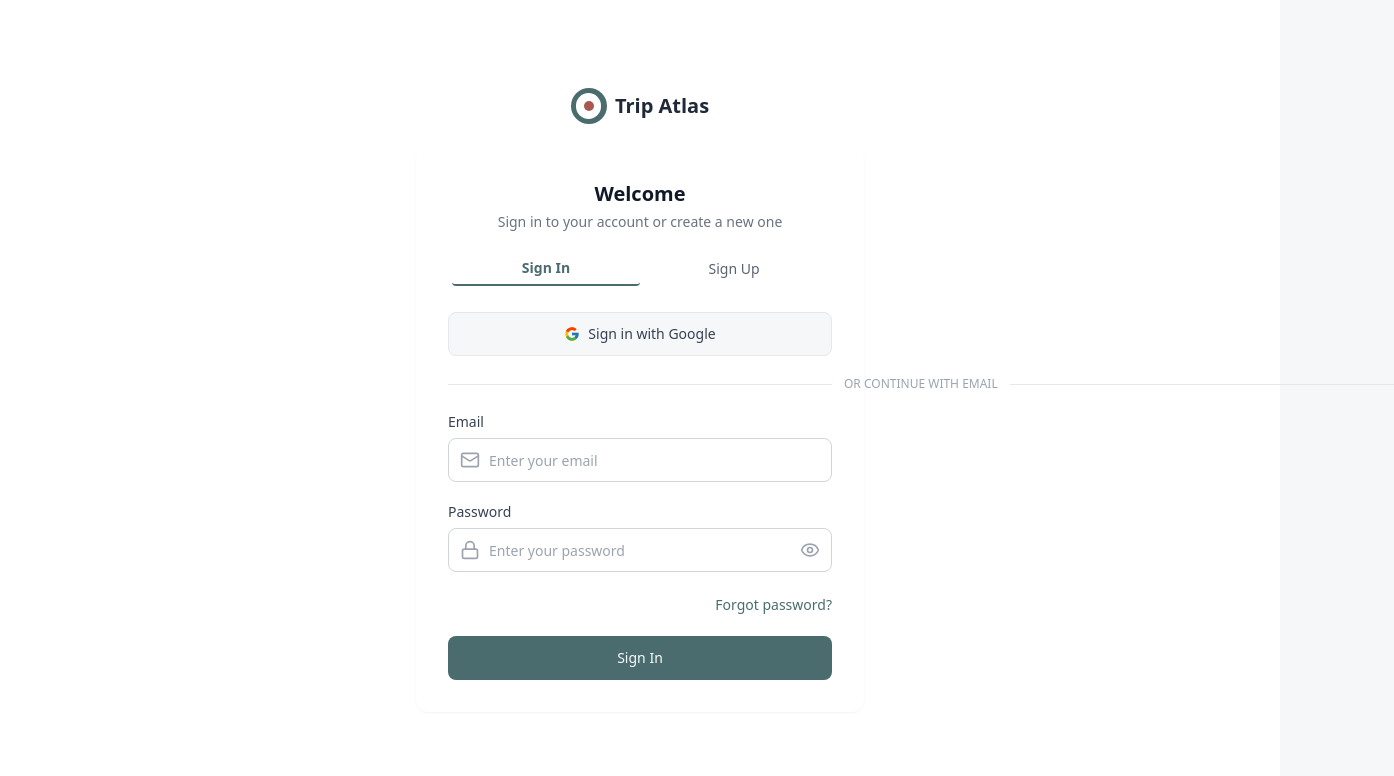
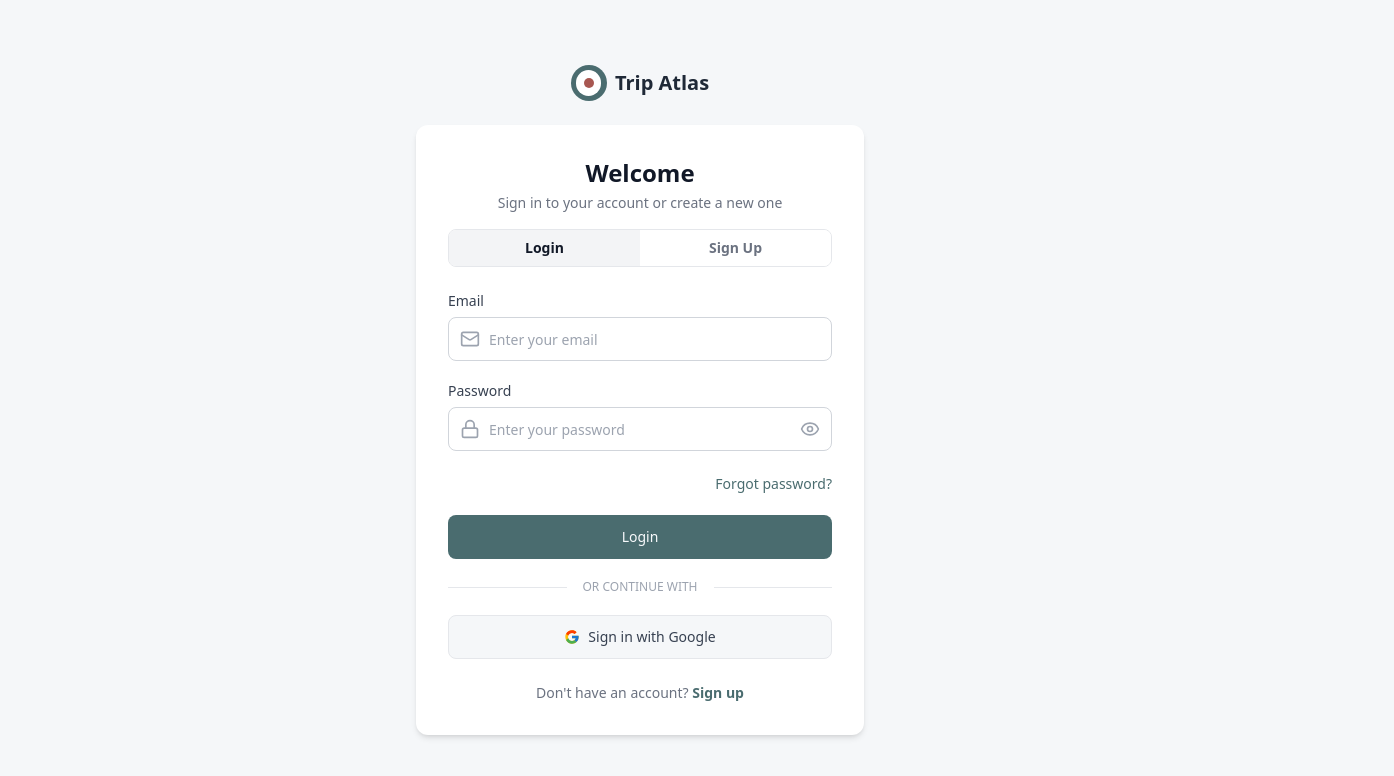
Before and after one commit to rahimhussainar/atlas-expense-planner, a React (Vite) app: page /auth in a window 1280 px wide. Shown: the top 776 px of the page, 1394 px wide, since content can reach past the window. Built offline with nearby package versions, Linux system fonts and the light colour scheme.

Commit message:
UI redesign, bug fixes, and improvements

```diff
--- a/package.json
+++ b/package.json
@@ -66,8 +66,8 @@
     "@eslint/js": "^9.9.0",
     "@tailwindcss/typography": "^0.5.15",
     "@types/node": "^22.5.5",
-    "@types/react": "^18.3.3",
-    "@types/react-dom": "^18.3.0",
+    "@types/react": "^18.3.21",
+    "@types/react-dom": "^18.3.7",
     "@vitejs/plugin-react-swc": "^3.5.0",
     "autoprefixer": "^10.4.20",
     "eslint": "^9.9.0",
--- a/src/components/Auth/AuthLayout.tsx
+++ b/src/components/Auth/AuthLayout.tsx
@@ -1,4 +1,3 @@
-
 import React, { ReactNode } from 'react';
 import { Card } from '@/components/ui/card';
 import { Tabs, TabsContent, TabsList, TabsTrigger } from '@/components/ui/tabs';
@@ -15,38 +14,48 @@ const AuthLayout: React.FC<AuthLayoutProps> = ({
   registerTab,
   defaultTab = 'login'
 }) => {
+  const [tab, setTab] = React.useState<'login' | 'register'>(defaultTab);
   return (
-    <div className="min-h-screen flex flex-col items-center justify-center p-4 bg-white">
+    <div className="min-h-screen flex flex-col items-center justify-center p-4">
       <div className="w-full max-w-md">
         <div className="mb-6 flex justify-center">
           <Logo />
         </div>
-
-        <Card className="w-full p-8 border-0 shadow-sm rounded-xl bg-white">
+        <div className="w-full bg-white rounded-xl shadow-md p-8">
           <div className="mb-4 text-center">
-            <h1 className="text-xl font-semibold text-gray-900">Welcome</h1>
+            <h1 className="text-2xl font-bold text-gray-900">Welcome</h1>
             <p className="text-sm text-gray-500 mt-1">Sign in to your account or create a new one</p>
           </div>
-
-          <Tabs defaultValue={defaultTab} className="w-full">
-            <TabsList className="grid w-full grid-cols-2 mb-6 bg-white">
-              <TabsTrigger value="login" className="text-sm font-medium data-[state=active]:border-b-2 data-[state=active]:border-atlas-forest">
-                Sign In
-              </TabsTrigger>
-              <TabsTrigger value="register" className="text-sm font-medium data-[state=active]:border-b-2 data-[state=active]:border-atlas-forest">
-                Sign Up
-              </TabsTrigger>
-            </TabsList>
-
-            <TabsContent value="login">
+          <div className="flex w-full mb-6 rounded-lg overflow-hidden border border-gray-200">
+            <button
+              className={`flex-1 py-2 text-sm font-semibold transition-colors ${tab === 'login' ? 'bg-gray-100 text-gray-900' : 'bg-white text-gray-500 hover:bg-gray-50'}`}
+              onClick={() => setTab('login')}
+            >
+              Login
+            </button>
+            <button
+              className={`flex-1 py-2 text-sm font-semibold transition-colors ${tab === 'register' ? 'bg-gray-100 text-gray-900' : 'bg-white text-gray-500 hover:bg-gray-50'}`}
+              onClick={() => setTab('register')}
+            >
+              Sign Up
+            </button>
+          </div>
+          {tab === 'login' ? (
+            <>
               {loginTab}
-            </TabsContent>
-
-            <TabsContent value="register">
+              <div className="mt-6 text-center text-sm text-gray-500">
+                Don't have an account? <button className="text-atlas-forest font-semibold hover:underline" onClick={() => setTab('register')}>Sign up</button>
+              </div>
+            </>
+          ) : (
+            <>
               {registerTab}
-            </TabsContent>
-          </Tabs>
-        </Card>
+              <div className="mt-6 text-center text-sm text-gray-500">
+                Already have an account? <button className="text-atlas-forest font-semibold hover:underline" onClick={() => setTab('login')}>Login</button>
+              </div>
+            </>
+          )}
+        </div>
       </div>
     </div>
   );
--- a/src/components/Auth/AuthSeparator.tsx
+++ b/src/components/Auth/AuthSeparator.tsx
@@ -1,4 +1,3 @@
-
 import React from 'react';
 import { Separator } from '@/components/ui/separator';
 
@@ -8,10 +7,10 @@ interface AuthSeparatorProps {
 
 const AuthSeparator: React.FC<AuthSeparatorProps> = ({ text }) => {
   return (
-    <div className="flex items-center gap-3 my-5">
-      <Separator className="flex-grow bg-gray-200" />
-      <span className="text-xs font-normal text-gray-400 uppercase whitespace-nowrap">{text}</span>
-      <Separator className="flex-grow bg-gray-200" />
+    <div className="flex items-center w-full my-5">
+      <div className="flex-grow h-px bg-gray-200" />
+      <span className="mx-4 text-xs font-medium text-gray-400 uppercase whitespace-nowrap">{text}</span>
+      <div className="flex-grow h-px bg-gray-200" />
     </div>
   );
 };
--- a/src/components/Auth/LoginForm.tsx
+++ b/src/components/Auth/LoginForm.tsx
@@ -1,4 +1,3 @@
-
 import React, { useState } from 'react';
 import { Button } from '@/components/ui/button';
 import { Input } from '@/components/ui/input';
@@ -25,14 +24,6 @@ const LoginForm: React.FC<LoginFormProps> = ({ onLogin, onGoogleSignIn, isLoadin
 
   return (
     <div className="space-y-5">
-      <SocialAuthButton
-        onClick={onGoogleSignIn}
-        icon="/google.svg"
-        label="Sign in with Google"
-      />
-
-      <AuthSeparator text="or continue with email" />
-
       <form onSubmit={handleSubmit} className="space-y-5">
         <div className="space-y-1.5">
           <label htmlFor="login-email" className="block text-sm font-medium text-gray-700">
@@ -51,7 +42,6 @@ const LoginForm: React.FC<LoginFormProps> = ({ onLogin, onGoogleSignIn, isLoadin
             <Mail className="absolute left-3 top-3 h-5 w-5 text-gray-400" />
           </div>
         </div>
-
         <div className="space-y-1.5">
           <label htmlFor="login-password" className="block text-sm font-medium text-gray-700">
             Password
@@ -63,20 +53,22 @@ const LoginForm: React.FC<LoginFormProps> = ({ onLogin, onGoogleSignIn, isLoadin
             placeholder="Enter your password"
           />
         </div>
-
         <div className="text-right">
-          <a href="#" className="text-sm text-atlas-forest hover:underline">
-            Forgot password?
-          </a>
+          <button type="button" className="text-sm text-atlas-forest hover:underline bg-transparent border-0 p-0">Forgot password?</button>
         </div>
-
         <Button
           type="submit"
           className="w-full h-11 bg-atlas-forest hover:bg-atlas-forest/90 text-sm font-medium rounded-lg"
           disabled={isLoading}
         >
-          {isLoading ? 'Signing In...' : 'Sign In'}
+          {isLoading ? 'Signing In...' : 'Login'}
         </Button>
+        <AuthSeparator text="or continue with" />
+        <SocialAuthButton
+          onClick={onGoogleSignIn}
+          icon="/google.svg"
+          label="Sign in with Google"
+        />
       </form>
     </div>
   );
--- a/src/components/Auth/RegisterForm.tsx
+++ b/src/components/Auth/RegisterForm.tsx
@@ -1,4 +1,3 @@
-
 import React, { useState } from 'react';
 import { Button } from '@/components/ui/button';
 import { Input } from '@/components/ui/input';
@@ -37,15 +36,6 @@ const RegisterForm: React.FC<RegisterFormProps> = ({ onRegister, onGoogleSignIn,
   };
 
   return (
-    <div className="space-y-5">
-      <SocialAuthButton
-        onClick={onGoogleSignIn}
-        icon="/google.svg"
-        label="Sign up with Google"
-      />
-
-      <AuthSeparator text="or continue with email" />
-
     <form onSubmit={handleSubmit} className="space-y-5">
       <div className="space-y-1.5">
         <label htmlFor="full-name" className="block text-sm font-medium text-gray-700">
@@ -63,7 +53,6 @@ const RegisterForm: React.FC<RegisterFormProps> = ({ onRegister, onGoogleSignIn,
           <User className="absolute left-3 top-3 h-5 w-5 text-gray-400" />
         </div>
       </div>
-
       <div className="space-y-1.5">
         <label htmlFor="register-email" className="block text-sm font-medium text-gray-700">
           Email
@@ -81,7 +70,6 @@ const RegisterForm: React.FC<RegisterFormProps> = ({ onRegister, onGoogleSignIn,
           <Mail className="absolute left-3 top-3 h-5 w-5 text-gray-400" />
         </div>
       </div>
-
       <div className="space-y-1.5">
         <label htmlFor="register-password" className="block text-sm font-medium text-gray-700">
           Password
@@ -93,7 +81,6 @@ const RegisterForm: React.FC<RegisterFormProps> = ({ onRegister, onGoogleSignIn,
           placeholder="Create a password"
         />
       </div>
-
       <div className="space-y-1.5">
         <label htmlFor="confirm-password" className="block text-sm font-medium text-gray-700">
           Confirm Password
@@ -105,7 +92,6 @@ const RegisterForm: React.FC<RegisterFormProps> = ({ onRegister, onGoogleSignIn,
           placeholder="Confirm your password"
         />
       </div>
-
       <Button
         type="submit"
         className="w-full h-11 bg-atlas-forest hover:bg-atlas-forest/90 text-sm font-medium rounded-lg"
@@ -113,8 +99,13 @@ const RegisterForm: React.FC<RegisterFormProps> = ({ onRegister, onGoogleSignIn,
       >
         {isLoading ? 'Creating Account...' : 'Create Account'}
       </Button>
+      <AuthSeparator text="or continue with" />
+      <SocialAuthButton
+        onClick={onGoogleSignIn}
+        icon="/google.svg"
+        label="Sign up with Google"
+      />
     </form>
-    </div>
   );
 };
 
--- a/src/components/FeaturesSection.tsx
+++ b/src/components/FeaturesSection.tsx
@@ -1,4 +1,3 @@
-
 import React from 'react';
 import { Users, CreditCard, Calendar, MapPin } from 'lucide-react';
 
@@ -27,7 +26,7 @@ const features = [
 
 const FeaturesSection: React.FC = () => {
   return (
-    <div id="features" className="w-full py-16 md:py-24 px-6 md:px-8 lg:px-12">
+    <div id="features" className="w-full py-16 md:py-24 px-6 md:px-8 lg:px-12 bg-white">
       <div className="max-w-6xl mx-auto">
         <div className="text-center mb-16">
           <h2 className="text-3xl md:text-4xl font-bold mb-4 text-gray-900">
--- a/src/components/HeroSection.tsx
+++ b/src/components/HeroSection.tsx
@@ -1,10 +1,9 @@
-
 import React from 'react';
 import { MapPin, Calendar, Users, CreditCard } from 'lucide-react';
 
 const HeroSection: React.FC = () => {
   return (
-    <div className="w-full pt-8 md:pt-12 pb-12 md:py-16 px-4 md:px-6 lg:px-12 flex flex-col md:flex-row items-center">
+    <div className="w-full pt-8 md:pt-12 pb-12 md:py-16 px-4 md:px-6 lg:px-12 flex flex-col md:flex-row items-center bg-white">
       {/* Left side - Content */}
       <div className="w-full md:w-1/2 mb-8 md:mb-0 md:pr-8">
         <h1 className="text-3xl md:text-4xl lg:text-5xl font-bold tracking-tight mb-4 md:mb-6 text-gray-900">
--- a/src/pages/Index.tsx
+++ b/src/pages/Index.tsx
@@ -1,4 +1,3 @@
-
 import React from 'react';
 import Navbar from '@/components/Navbar';
 import HeroSection from '@/components/HeroSection';
@@ -8,7 +7,7 @@ import Footer from '@/components/Footer';
 
 const Index = () => {
   return (
-    <div className="flex flex-col min-h-screen bg-background">
+    <div className="flex flex-col min-h-screen bg-white">
       <Navbar />
       <main className="flex-grow">
         <HeroSection />
```
Also changed, not shown: src/components/HowItWorksSection.tsx (+1 -6 lines), 1 other file (tests, documents, lock files or other folders). Lines whose indentation alone changed are shown as unchanged.
